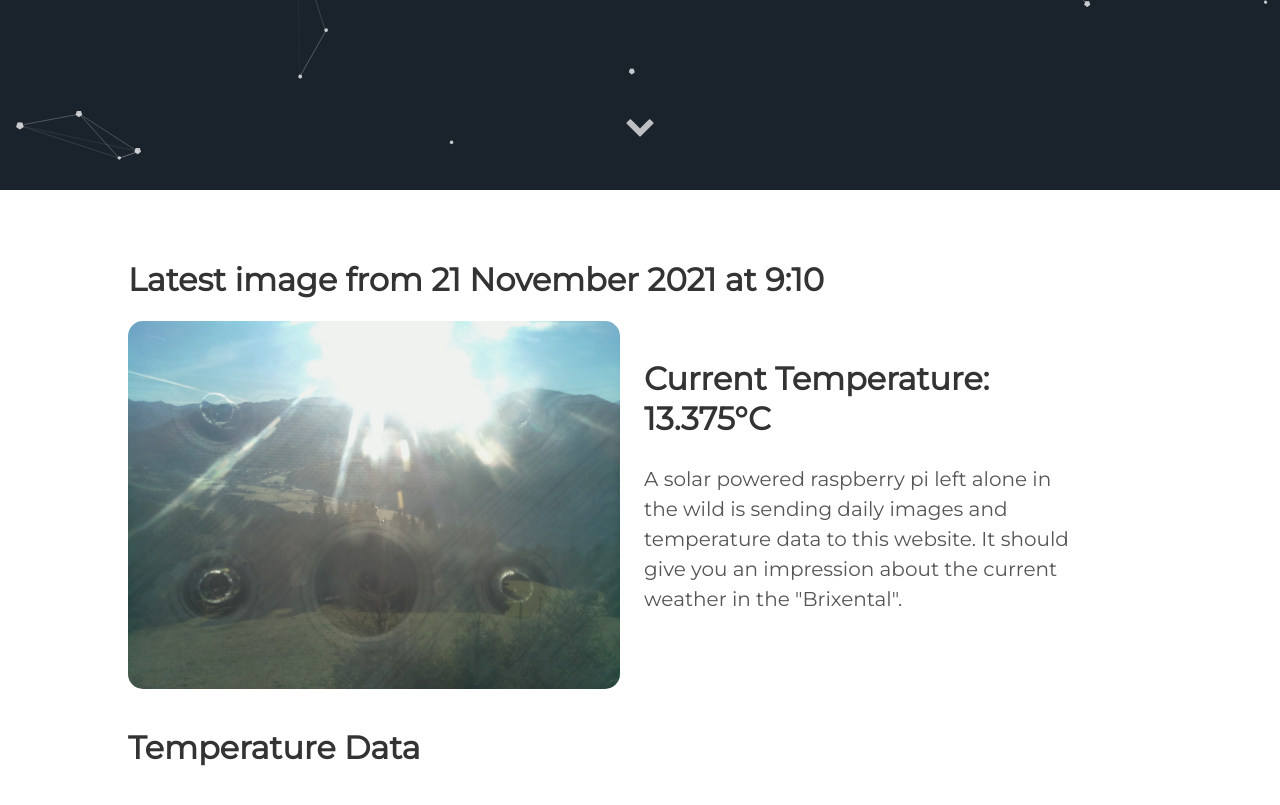
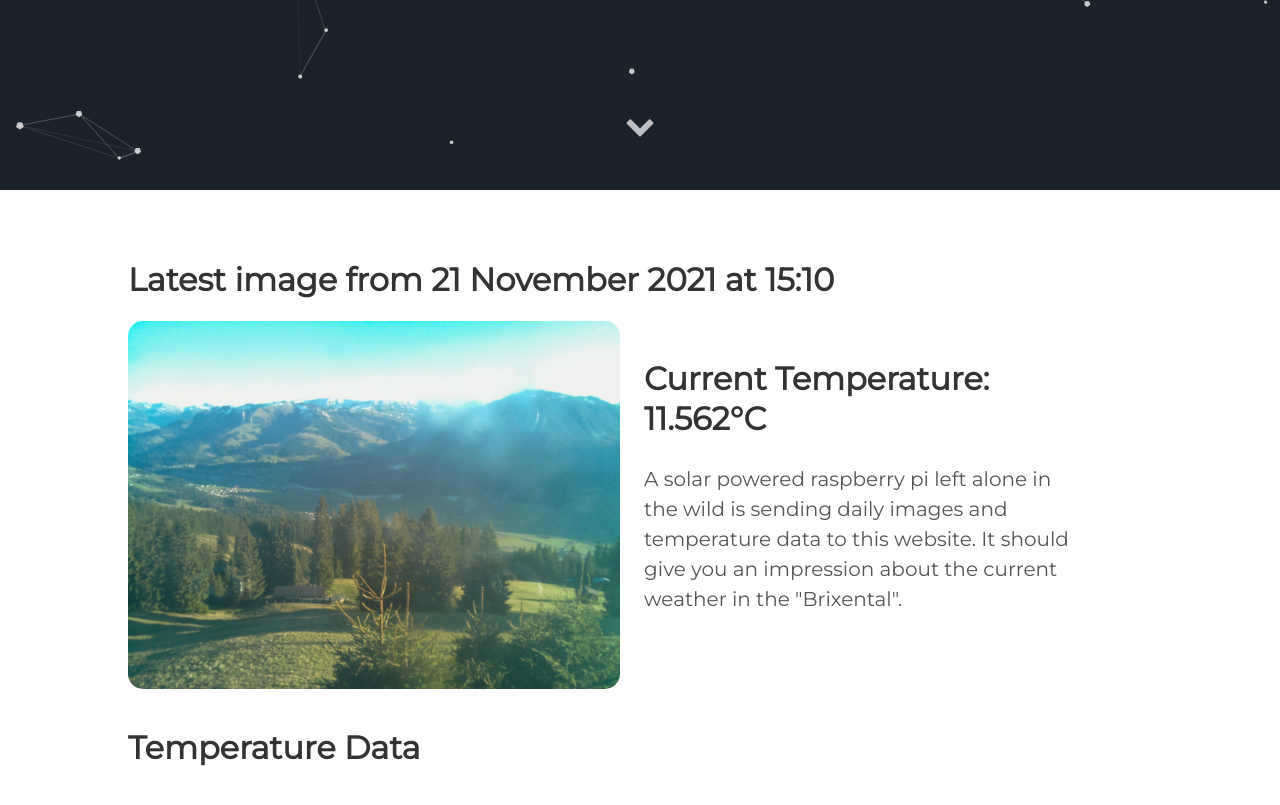
Before and after one commit to vektorious/vektorious.github.io, a Jekyll site: the page built from resources/huette.md, in a window 1280 px wide and 900 px high, scrolled down 710 px. Shown: the top 805 px of the window. Built offline with Jekyll 4.4.1, drawn with Linux system fonts in a browser that asks for light colours.

Commit message:
I'm a bot beep boop

```diff
--- a/resources/huette.md
+++ b/resources/huette.md
@@ -6,13 +6,13 @@ image: '/assets/img/'
 description: 'Live image from the Austrian alps'
 twitter_text: ' '
 ---
-## Latest image from 21 November 2021 at  9:10
+## Latest image from 21 November 2021 at 15:10
 <div class="huette">
   <div class="huette-image">
     <img src="{{ "/assets/img/huette.jpg" | prepend: site.baseurl }}">
   </div>
   <div class="huette-text">
-        <h2>Current Temperature: 13.375°C</h2>
+        <h2>Current Temperature: 11.562°C</h2>
         <p>A solar powered raspberry pi left alone in the wild is sending daily images and temperature data to this website. It should give you an impression about the current weather in the "Brixental".</p>
 
   </div>
```
Also changed, not shown: rpi-script/2021-11-21_150908.txt (renamed from rpi-script/2021-11-21_090910.txt, +5 -5 lines), rpi-script/huette.md (+2 -2 lines), assets/img/huette.jpg, assets/img/temp_plot.png, rpi-script/temp_plot.png, 1 other file.
